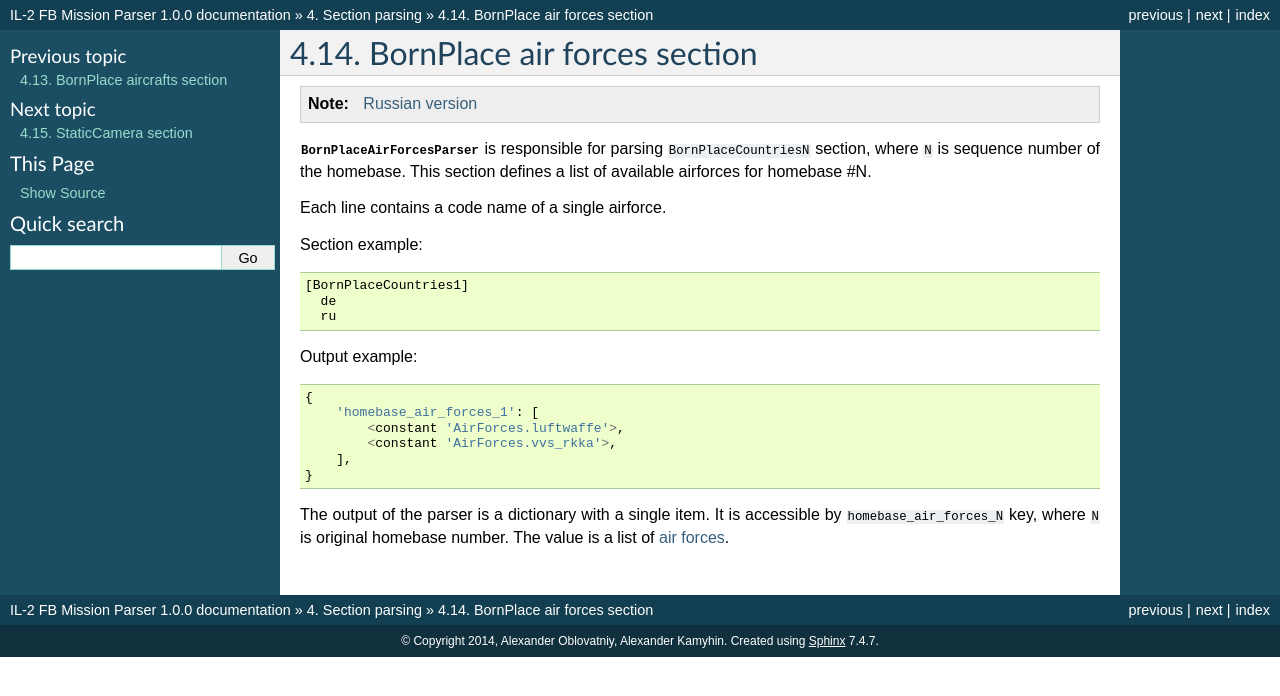
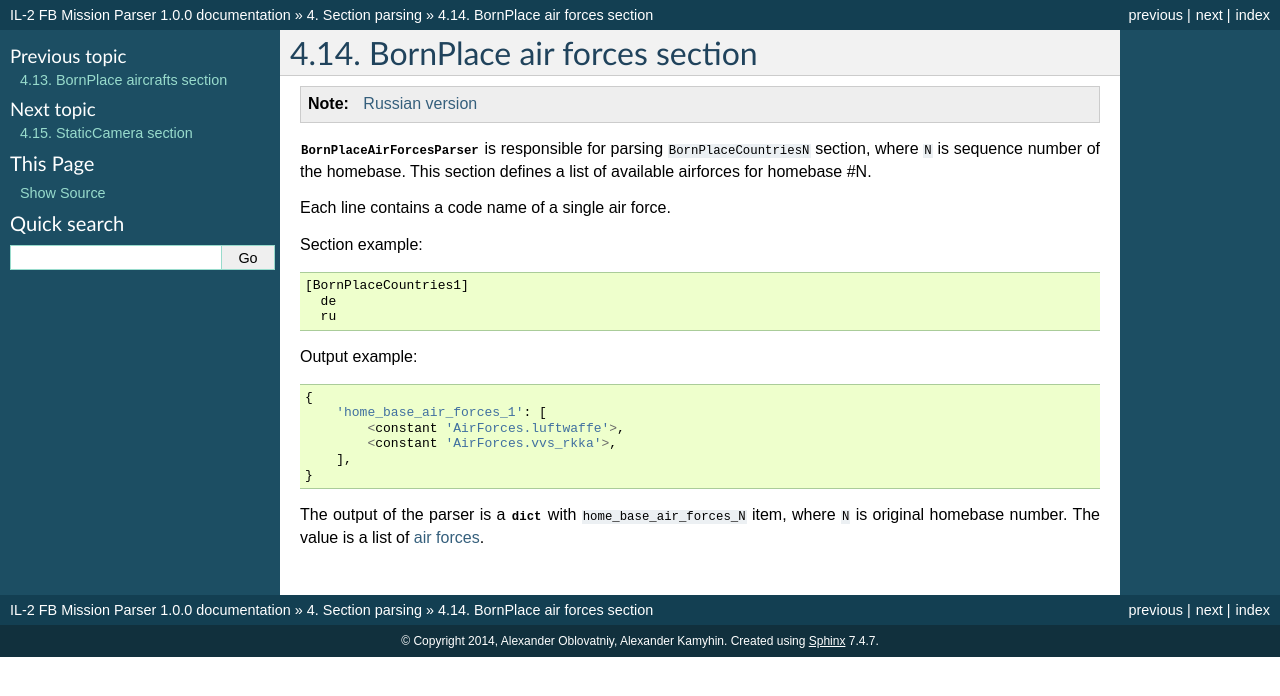
Before and after one commit to IL2HorusTeam/il2fb-mission-parser, a Sphinx documentation site: the page built from docs/parsers/bornplace-air-forces.rst, in a window 1280 px wide. Shown: the top 696 px of the page. Built offline with Sphinx 7.4.7, drawn with Linux system fonts in a browser that asks for light colours.

Commit message:
update docs for "BornPlace air forces" section parser

```diff
--- a/docs/parsers/bornplace-air-forces.rst
+++ b/docs/parsers/bornplace-air-forces.rst
@@ -12,7 +12,7 @@ for parsing ``BornPlaceCountriesN`` section, where ``N`` is sequence number of
 the homebase. This section defines a list of available airforces for
 homebase #N.
 
-Each line contains a code name of a single airforce.
+Each line contains a code name of a single air force.
 
 Section example::
 
@@ -25,14 +25,15 @@ Output example:
 .. code-block:: python
 
   {
-      'homebase_air_forces_1': [
+      'home_base_air_forces_1': [
           <constant 'AirForces.luftwaffe'>,
           <constant 'AirForces.vvs_rkka'>,
       ],
   }
 
-The output of the parser is a dictionary with a single item. It is accessible
-by ``homebase_air_forces_N`` key, where ``N`` is original homebase number. The
-value is a list of `air forces`_.
+The output of the parser is a :class:`dict` with ``home_base_air_forces_N``
+item, where ``N`` is original homebase number. The value is a list of
+`air forces`_.
 
-.. _air forces: https://github.com/IL2HorusTeam/il2fb-commons/blob/master/il2fb/commons/organization.py#L89
+
+.. _air forces: https://github.com/IL2HorusTeam/il2fb-commons/blob/master/il2fb/commons/organization.py#L94
```
